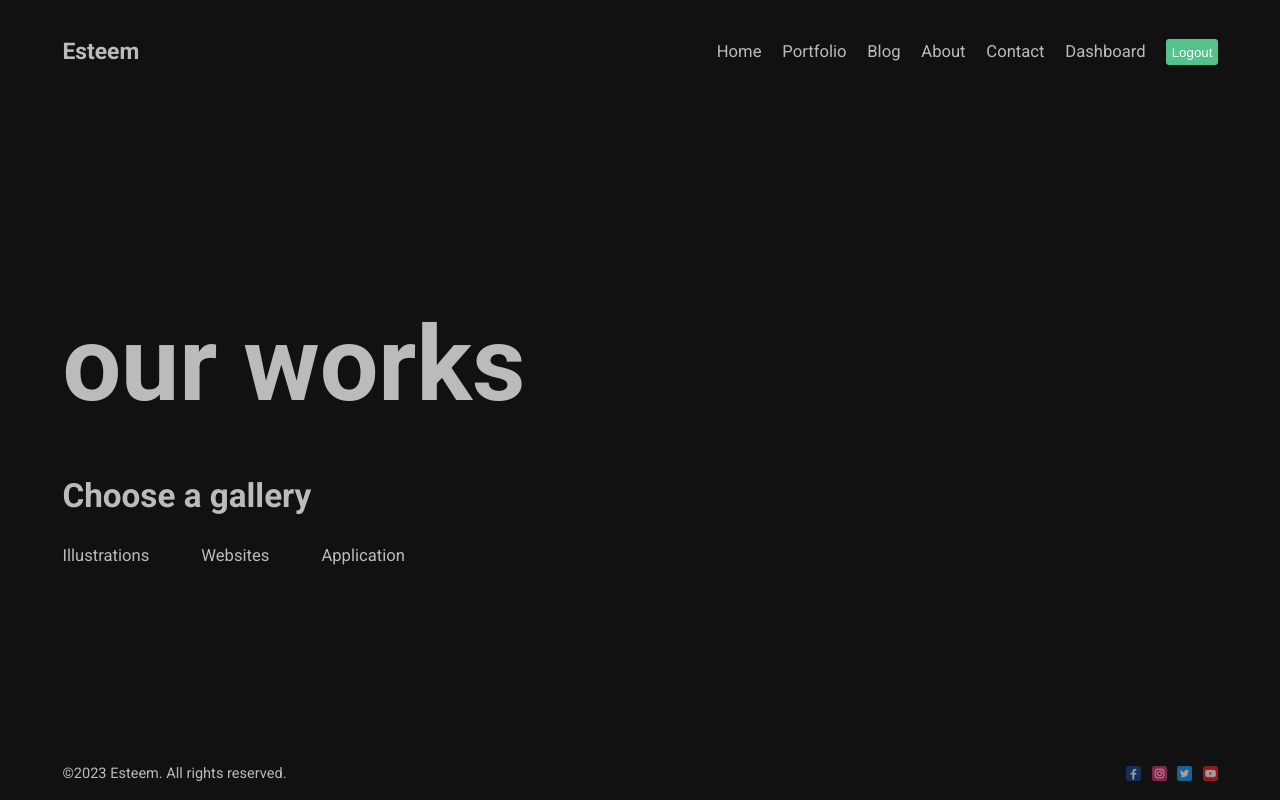
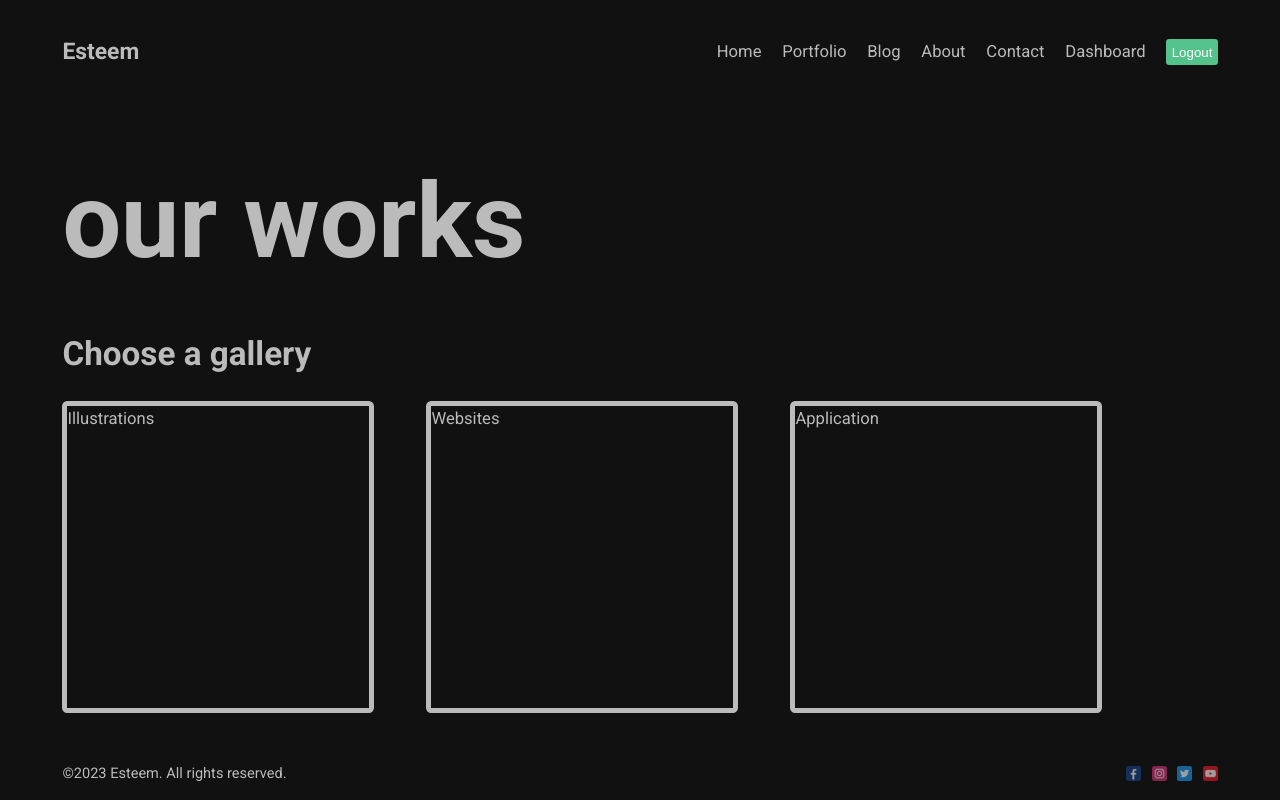
Before and after one commit to esteemayo/next_13, a Next.js app: page /portfolio in a window 1280 px wide. Built offline with nearby package versions, Linux system fonts and the light colour scheme.

Commit message:
fix: add styling

```diff
--- a/src/app/portfolio/page.module.scss
+++ b/src/app/portfolio/page.module.scss
@@ -10,5 +10,13 @@
   .items {
     display: flex;
     gap: 5rem;
+
+    .item {
+      width: 30rem;
+      height: 30rem;
+      border: 0.5rem solid #bbb;
+      border-radius: 0.5rem;
+      position: relative;
+    }
   }
 }
```
